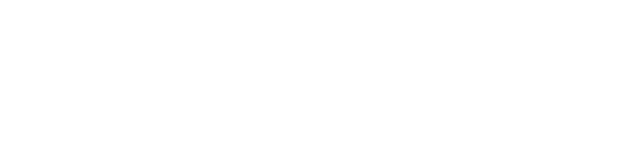
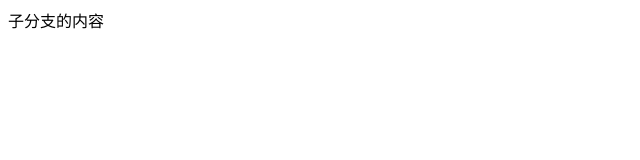
Before and after one commit to pengshaohua/html1810, a plain HTML site: page index.html in a window 1280 px wide. Shown: the whole page, without its empty margins (0-640 px from the left). Drawn offline with Linux system fonts and the light colour scheme.

Commit message:
777777777777

```diff
--- a/index.html
+++ b/index.html
@@ -7,6 +7,6 @@
 	<title>Document</title>
 </head>
 <body>
-	<div class="box"></div>
+	<div class="box">子分支的内容</div>
 </body>
 </html>
```
